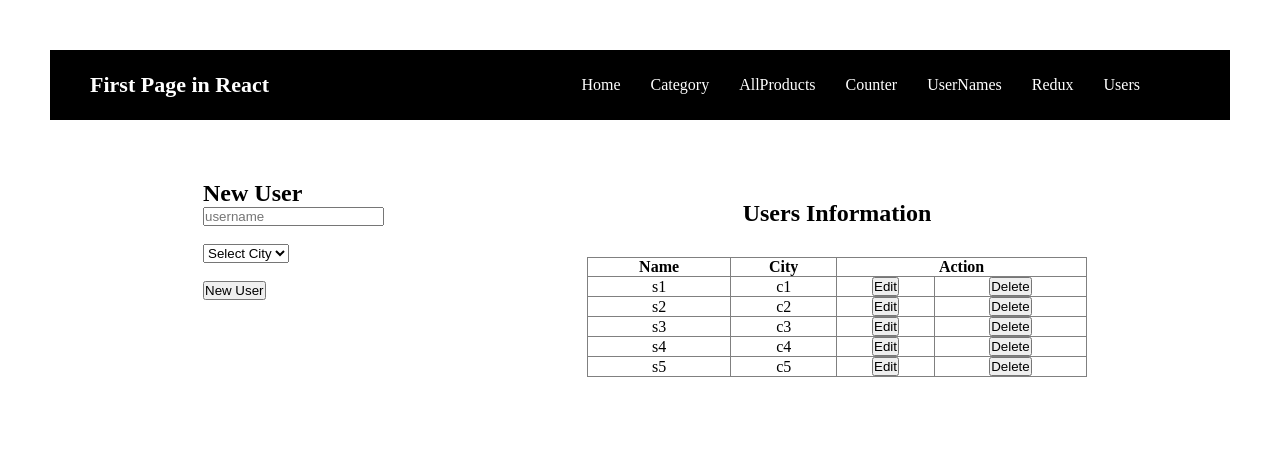
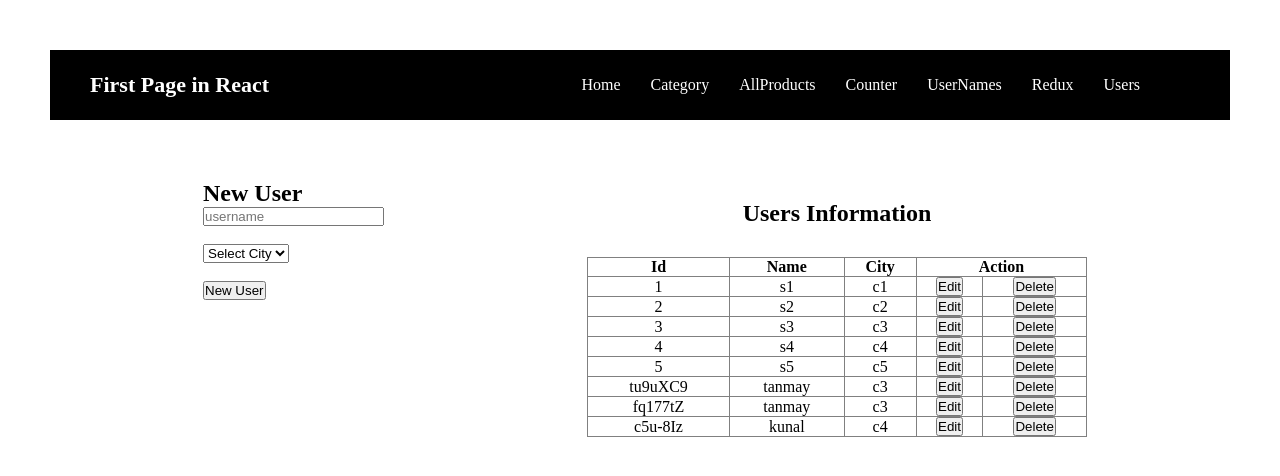
Before and after one commit to TanmayPatne123/Full-Stack-Development, a React (Vite) app in the folder 01start/: page /jasonserver in a window 1280 px wide. Shown: the top 476 px of the page. Built offline with nearby package versions, Linux system fonts and the light colour scheme; data requests are answered from the project's data file.

Commit message:
created post request for crud operations using react

```diff
--- a/01start/db.json
+++ b/01start/db.json
@@ -1,25 +1,44 @@
 {
-    "result":
-    [
+  "result": [
     {
-            "name":"s1",
-            "city":"c1"
+      "id": "1",
+      "name": "s1",
+      "city": "c1"
     },
     {
-            "name":"s2",
-            "city":"c2"
+      "id": "2",
+      "name": "s2",
+      "city": "c2"
     },
     {
-            "name":"s3",
-            "city":"c3"
+      "id": "3",
+      "name": "s3",
+      "city": "c3"
     },
     {
-            "name":"s4",
-            "city":"c4"
+      "id": "4",
+      "name": "s4",
+      "city": "c4"
     },
     {
-            "name":"s5",
-            "city":"c5"
+      "id": "5",
+      "name": "s5",
+      "city": "c5"
+    },
+    {
+      "name": "tanmay",
+      "city": "c3",
+      "id": "tu9uXC9"
+    },
+    {
+      "name": "tanmay",
+      "city": "c3",
+      "id": "fq177tZ"
+    },
+    {
+      "name": "kunal",
+      "city": "c4",
+      "id": "c5u-8Iz"
     }
   ]
 }
--- a/01start/src/components/json-server/NewUsers.jsx
+++ b/01start/src/components/json-server/NewUsers.jsx
@@ -1,6 +1,10 @@
 import React from 'react'
 import { useState } from 'react'
+import axios from 'axios';
+
 // import City from '../../redux/compoents/City'
+
+// npx json-server --watch db.json
 
 function NewUsers() {
 
@@ -9,8 +13,18 @@ function NewUsers() {
     city:""
   });
 
-  const getNewUser=()=>{
-    console.log(newuser);
+  const getNewUser=()=>
+    {
+    axios
+    .post("http://localhost:3000/result",newuser)
+    .then((result) =>
+      {
+        console.log("Success",result);
+    })
+    .catch((err) => {
+      alert("NewUsers is not created")
+      console.log(err);
+    });
   }
 
   return (
--- a/01start/src/components/json-server/Users.jsx
+++ b/01start/src/components/json-server/Users.jsx
@@ -33,6 +33,7 @@ function Users()
             <table frame="box" rules="all" cellPadding="10" width={"100%"}>
                 <thead>
                 <tr>
+                    <th>Id</th>
                     <th>Name</th>
                     <th>City</th>
                     <th colSpan={2}>Action</th>
@@ -42,6 +43,7 @@ function Users()
                     {
                         users.map((element)=>{
                             return <tr>
+                                <td>{element.id}</td>
                                 <td>{element.name}</td>
                                 <td>{element.city}</td>
                                 <td>
```
Lines whose indentation alone changed are shown as unchanged.
